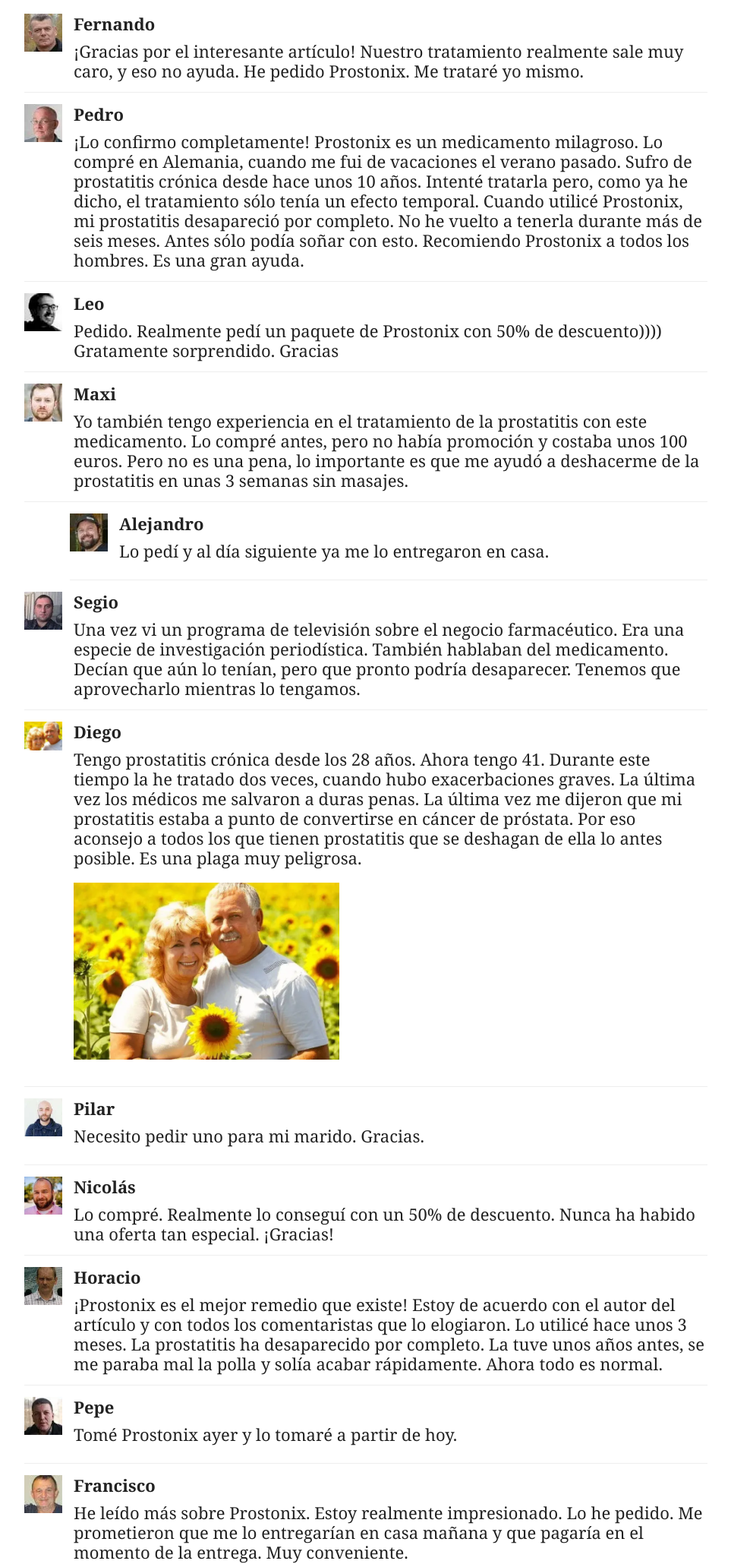
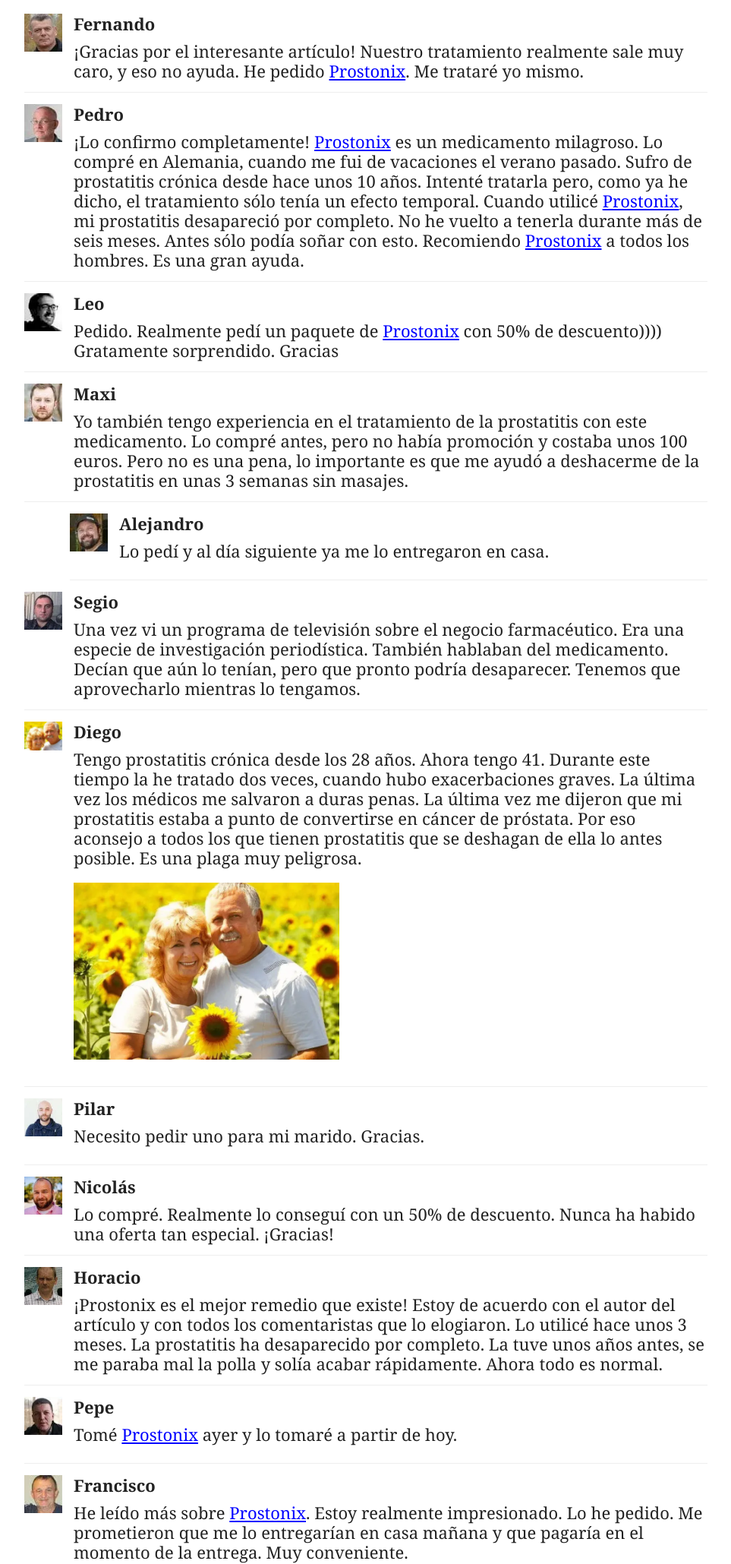
Before and after one commit to htmlcoder001/es-prostonix-prog, a plain HTML site: page index.html in a window 1280 px wide. Shown: the part 6803-8862 px from the top of the page at 76% size, without its empty margins (158-1121 px from the left). Drawn offline with Linux system fonts and the light colour scheme.

Commit message:
Links fix

```diff
--- a/index.html
+++ b/index.html
@@ -286,7 +286,7 @@
                                 </div>
                                 <div class="user-info">
                                     <div>Fernando</div>
-                                    <div>¡Gracias por el interesante artículo! Nuestro tratamiento realmente sale muy caro, y eso no ayuda. He pedido Prostonix. Me trataré yo mismo.</div>
+                                    <div>¡Gracias por el interesante artículo! Nuestro tratamiento realmente sale muy caro, y eso no ayuda. He pedido <a href="#form" style="color:blue;">Prostonix</a>. Me trataré yo mismo.</div>
                                     <!-- <picture alt="img"><source srcset="images/o1.webp" type="image/webp" alt="img"><img src="images/o1.jpg" alt="img" data-meowmeow="true"></picture> -->
                                 </div>
                             </div>
@@ -298,7 +298,7 @@
                                 </div>
                                 <div class="user-info">
                                     <div>Pedro</div>
-                                    <div>¡Lo confirmo completamente! Prostonix es un medicamento milagroso. Lo compré en Alemania, cuando me fui de vacaciones el verano pasado. Sufro de prostatitis crónica desde hace unos 10 años. Intenté tratarla pero, como ya he dicho, el tratamiento sólo tenía un efecto temporal. Cuando utilicé Prostonix, mi prostatitis desapareció por completo. No he vuelto a tenerla durante más de seis meses. Antes sólo podía soñar con esto. Recomiendo Prostonix a todos los hombres. Es una gran ayuda.</div>
+                                    <div>¡Lo confirmo completamente! <a href="#form" style="color:blue;">Prostonix</a> es un medicamento milagroso. Lo compré en Alemania, cuando me fui de vacaciones el verano pasado. Sufro de prostatitis crónica desde hace unos 10 años. Intenté tratarla pero, como ya he dicho, el tratamiento sólo tenía un efecto temporal. Cuando utilicé <a href="#form" style="color:blue;">Prostonix</a>, mi prostatitis desapareció por completo. No he vuelto a tenerla durante más de seis meses. Antes sólo podía soñar con esto. Recomiendo <a href="#form" style="color:blue;">Prostonix</a> a todos los hombres. Es una gran ayuda.</div>
                                 </div>
                             </div>
                         </div>
@@ -309,7 +309,7 @@
                                 </div>
                                 <div class="user-info">
                                     <div>Leo</div>
-                                    <div>Pedido. Realmente pedí un paquete de Prostonix con 50% de descuento)))) Gratamente sorprendido. Gracias</div>
+                                    <div>Pedido. Realmente pedí un paquete de <a href="#form" style="color:blue;">Prostonix</a> con 50% de descuento)))) Gratamente sorprendido. Gracias</div>
                                 </div>
                             </div>
                         </div>
@@ -401,7 +401,7 @@
                                 </div>
                                 <div class="user-info">
                                     <div>Pepe</div>
-                                    <div>Tomé Prostonix ayer y lo tomaré a partir de hoy.</div>
+                                    <div>Tomé <a href="#form" style="color:blue;">Prostonix</a> ayer y lo tomaré a partir de hoy.</div>
                                 </div>
                             </div>
                         </div>
@@ -412,7 +412,7 @@
                                 </div>
                                 <div class="user-info">
                                     <div>Francisco</div>
-                                    <div>He leído más sobre Prostonix. Estoy realmente impresionado. Lo he pedido. Me prometieron que me lo entregarían en casa mañana y que pagaría en el momento de la entrega. Muy conveniente.</div>
+                                    <div>He leído más sobre <a href="#form" style="color:blue;">Prostonix</a>. Estoy realmente impresionado. Lo he pedido. Me prometieron que me lo entregarían en casa mañana y que pagaría en el momento de la entrega. Muy conveniente.</div>
                                 </div>
                             </div>
                         </div>
@@ -462,7 +462,7 @@
     </div>
 
     <div id="hiddenDiv" style="display:none;"></div>
-    <div style="display:none" class="fadepopup">
+    <!--<div style="display:none" class="fadepopup">
         <div id="kmacb-form" class="modalx kmacb-form kmacb-form2 eoxp">
             <div class="modal-block">
                 <div class="oui">
@@ -494,7 +494,7 @@
                 </div>
             </div>
         </div>
-    </div>
+    </div>-->
     <div class="eeee"></div>
 
 
```
